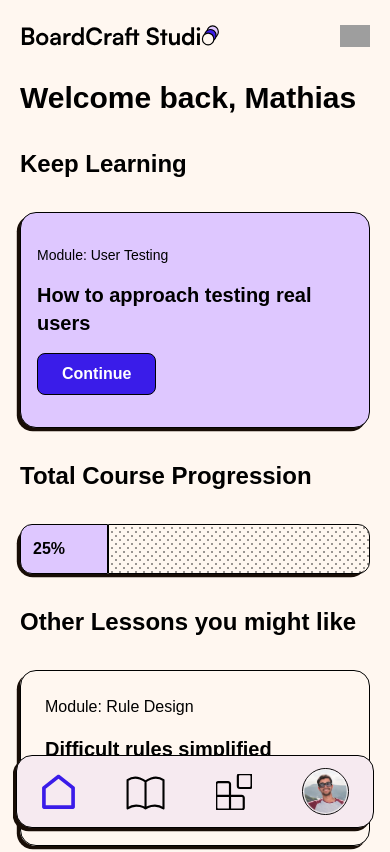
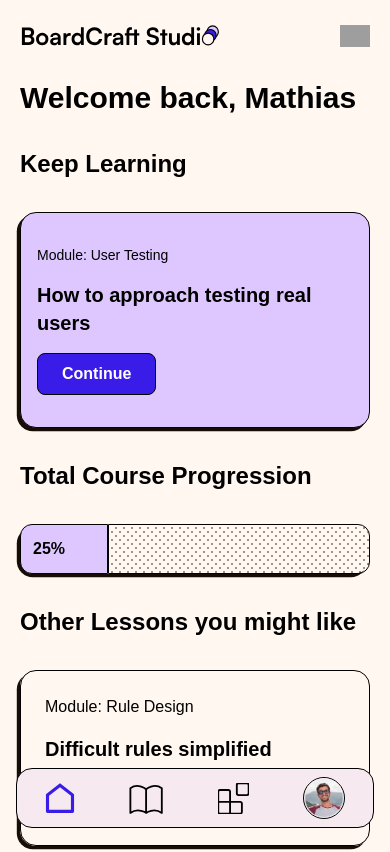
Before and after one commit to t-holmquist/learning-platform, a Next.js app: page /dashboard in a window 390 px wide. Shown: the top 852 px of the page. Built offline with nearby package versions, Linux system fonts and the light colour scheme; grey boxes are pictures that could not be loaded; a web font is replaced by a local one.

Commit message:
fix: adjust padding and icon sizes in MobileTabNav for better layout

```diff
--- a/components/ui/mobileTabNav.tsx
+++ b/components/ui/mobileTabNav.tsx
@@ -22,22 +22,22 @@ const MobileTabNav = () => {
   return (
     // Mobile nav test
     <div className={`flex justify-center ${pathName == "/sign-in" && "hidden"} ${pathName == "/" && "hidden"} `}>
-        <div className="sm:hidden w-11/12 flex justify-between items-center fixed bottom-4 px-6 py-3 z-20  rounded-large shadow-primary bg-bg-red border">
+        <div className="sm:hidden w-11/12 flex justify-between items-center fixed bottom-4 px-7 py-2 z-20  rounded-large  bg-bg-red border">
           {/* Dashboard */}
           <Link href={"/dashboard"}>
-            <svg className={`${pathName == '/dashboard' && 'fill-primary'}`} width="35" height="35" viewBox="0 0 34 36" xmlns="http://www.w3.org/2000/svg">
+            <svg className={`${pathName == '/dashboard' && 'fill-primary'}`} width="30" height="30" viewBox="0 0 34 36" xmlns="http://www.w3.org/2000/svg">
             <path d="M33.875 34C33.875 34.4973 33.6775 34.9742 33.3258 35.3258C32.9742 35.6775 32.4973 35.875 32 35.875H2C1.50272 35.875 1.02581 35.6775 0.674175 35.3258C0.322544 34.9742 0.125 34.4973 0.125 34V14.2938C0.124802 14.008 0.189907 13.726 0.315343 13.4693C0.440778 13.2126 0.623225 12.9879 0.84875 12.8125L15.8487 1.14438C16.1779 0.88834 16.583 0.749329 17 0.749329C17.417 0.749329 17.8221 0.88834 18.1513 1.14438L33.1512 12.8125C33.3768 12.9879 33.5592 13.2126 33.6847 13.4693C33.8101 13.726 33.8752 14.008 33.875 14.2938V34ZM30.125 32.125V15.2088L17 5.00125L3.875 15.2088V32.125H30.125Z"/>
             </svg>
           </Link>
           {/* Current lesson */}
           <Link href={"/learn"}>
-            <svg className={`${pathName == '/learn' ? 'stroke-primary' : 'stroke-black'}`} fill="none" width="40" height="40" viewBox="0 0 38 32" xmlns="http://www.w3.org/2000/svg">
+            <svg className={`${pathName == '/learn' ? 'stroke-primary' : 'stroke-black'}`} fill="none" width="35" height="35" viewBox="0 0 38 32" xmlns="http://www.w3.org/2000/svg">
             <path d="M18.5601 6.03123C18.5601 6.03123 10.0288 -1.28127 1.49756 4.81248V31.625C10.0288 25.5312 18.5601 31.625 18.5601 31.625M18.5601 6.03123C18.5601 6.03123 27.0913 -1.28127 35.6226 4.81248V31.625C27.0913 25.5312 18.5601 31.625 18.5601 31.625M18.5601 6.03123V31.625" strokeWidth="2" strokeLinecap="round" strokeLinejoin="round"/>
             </svg>
           </Link>
           <button onClick={() => {setIsAssetsOpen(!isAssetsOpen); setIsSettingsOpen(false) }} className={`${isAssetsOpen ? 'stroke-primary' : 'stroke-black'} relative`}>
           {/* Design assets */}
-            <svg  width="36" height="36" viewBox="0 0 133 133" fill="none" xmlns="http://www.w3.org/2000/svg">
+            <svg  width="31" height="31" viewBox="0 0 133 133" fill="none" xmlns="http://www.w3.org/2000/svg">
             <path d="M124.25 1H88C83.9959 1 80.75 4.24594 80.75 8.25V44.5C80.75 48.5041 83.9959 51.75 88 51.75H124.25C128.254 51.75 131.5 48.5041 131.5 44.5V8.25C131.5 4.24594 128.254 1 124.25 1Z" strokeWidth="8" strokeLinecap="round" strokeLinejoin="round"/>
             <path d="M51.75 131.5V37.25C51.75 35.3272 50.9862 33.4831 49.6265 32.1235C48.2669 30.7638 46.4228 30 44.5 30H8.25C6.32718 30 4.48311 30.7638 3.12348 32.1235C1.76384 33.4831 1 35.3272 1 37.25V124.25C1 126.173 1.76384 128.017 3.12348 129.377C4.48311 130.736 6.32718 131.5 8.25 131.5H95.25C97.1728 131.5 99.0169 130.736 100.377 129.377C101.736 128.017 102.5 126.173 102.5 124.25V88C102.5 86.0772 101.736 84.2331 100.377 82.8735C99.0169 81.5138 97.1728 80.75 95.25 80.75H1" strokeWidth="8" strokeLinecap="round" strokeLinejoin="round"/>
             </svg>
@@ -47,7 +47,7 @@ const MobileTabNav = () => {
                         initial={{opacity: 0, y: 20}}
                         animate={{opacity: 1, y: 0}}
                         exit={{opacity: 0, y: 20}}
-                        className="absolute flex flex-col px-4 gap-2 -top-21 -left-60 translate-x-30 border bg-secondary rounded-small">
+                        className="absolute flex flex-col px-4 gap-2 -top-19 -left-60 translate-x-30 border bg-secondary rounded-small">
                           <p className="text-lg font-medium p-3">Feature coming soon</p>
                         </motion.div>
                 )}
@@ -55,14 +55,14 @@ const MobileTabNav = () => {
           </button>
           {/* Account settings */}
           <button onClick={() => {setIsSettingsOpen(!isSettingsOpen); setIsAssetsOpen(false)}} className={`${isSettingsOpen && 'border-primary'} rounded-full relative border`}>
-              <Image src={"/mathias.webp"} width={45} height={45} alt="account"/>
+              <Image src={"/mathias.webp"} width={40} height={40} alt="account"/>
               <AnimatePresence>
                   {isSettingsOpen && (
                           <motion.div
                           initial={{opacity: 0, y: 20}}
                           animate={{opacity: 1, y: 0}}
                           exit={{opacity: 0, y: 20}}
-                          className="absolute flex flex-col px-4 gap-2 -top-50 -left-14 border bg-bg-sand rounded-small">
+                          className="absolute flex flex-col px-4 gap-2 -top-48 -left-14 border bg-bg-sand rounded-small">
                           {Settings.map((message, index) => (
                               <div key={index} className="flex flex-col gap-2 text-start hover:bg-bg-green p-3 rounded-small">
                                   <div className="flex gap-2 items-center">
```
